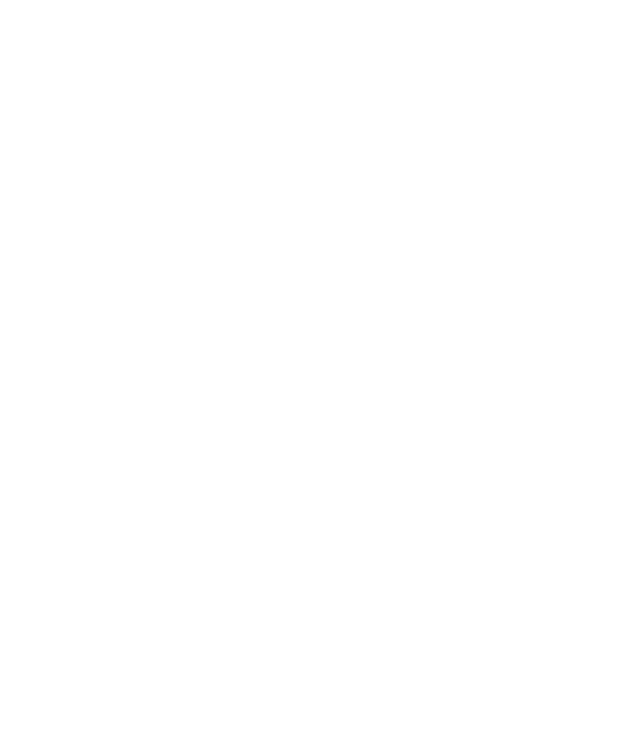
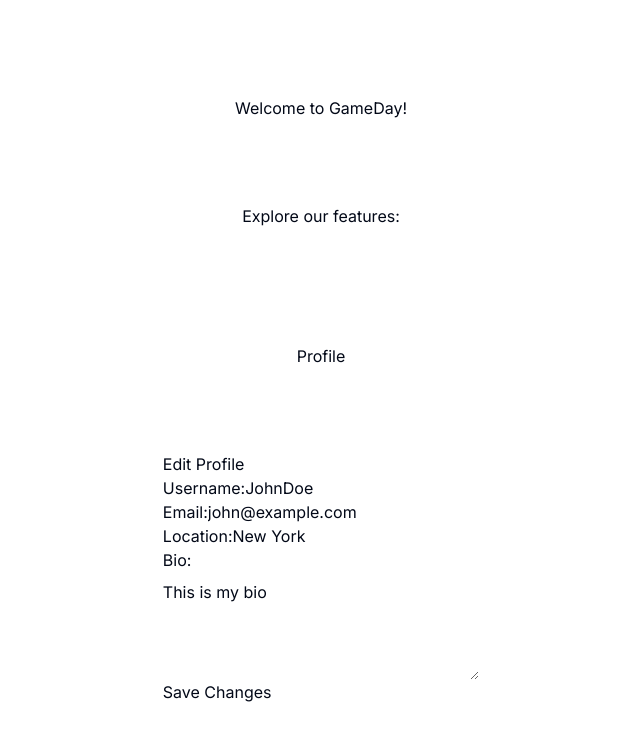
Before and after one commit to dmroberts302/HackathonS24, a Next.js app in the folder gameday/: page / in a window 1280 px wide. Shown: the top 740 px of the page, without its empty margins (319-959 px from the left). Built offline with nearby package versions, Linux system fonts and the light colour scheme.

Commit message:
base edit profile implementation

```diff
--- a/gameday/app/page.tsx
+++ b/gameday/app/page.tsx
@@ -1,9 +1,28 @@
 import Image from "next/image";
+import dynamic from 'next/dynamic'; // Import dynamic from Next.js
+import React from 'react';
+import Link from 'next/link'; // Import Link from Next.js
+
+const ProfilePage = dynamic(() => import('./profile/page').catch(error => {
+  console.error('Error loading ProfilePage:', error);
+  return () => <div>Error loading ProfilePage. Please try again later.</div>;
+}), { ssr: false });
 
 export default function Home() {
   return (
     <main className="flex min-h-screen flex-col items-center justify-between p-24">
-
+      <h1>Welcome to GameDay!</h1>
+      <p>Explore our features:</p>
+      <nav className="mt-8">
+        <ul className="flex space-x-4">
+          <li>
+          <Link href="/profile" passHref>
+            Profile
+          </Link>
+          </li>
+        </ul>
+      </nav>
+      <ProfilePage />
     </main>
   );
 }
--- /dev/null
+++ b/gameday/app/profile/page.module.css
@@ -0,0 +1,13 @@
+.bioContainer {
+    display: flex;
+    flex-direction: column;
+  }
+
+  .bioContainer label {
+    margin-bottom: 8px;
+  }
+
+  .bioTextarea {
+    width: 100%;
+    height: 100px; /* Set the height of the textarea */
+  }
--- a/gameday/app/profile/page.tsx
+++ b/gameday/app/profile/page.tsx
@@ -0,0 +1,87 @@
+"use client";
+import React, { useState, useEffect } from 'react';
+import styles from './page.module.css';
+
+interface UserProfile {
+  username: string;
+  email: string;
+  bio: string;
+  location: string;
+}
+
+const EditProfilePage: React.FC = () => {
+  const [profile, setProfile] = useState<UserProfile>(() => {
+    const savedProfile = localStorage.getItem('profile');
+    return savedProfile ? JSON.parse(savedProfile) : {
+      username: 'JohnDoe',
+      email: 'john@example.com',
+      bio: 'This is my bio',
+      location: 'New York',
+    };
+  });
+
+  useEffect(() => {
+    localStorage.setItem('profile', JSON.stringify(profile));
+  }, [profile]);
+
+  const handleChange = (e: React.ChangeEvent<HTMLInputElement | HTMLTextAreaElement>) => {
+    const { name, value } = e.target;
+    setProfile(prevProfile => ({
+      ...prevProfile,
+      [name]: value
+    }));
+  };
+
+  const handleSubmit = (e: React.FormEvent) => {
+    e.preventDefault();
+    // Handle submission, e.g., send data to backend
+    console.log('Profile updated:', profile);
+  };
+
+  return (
+    <div>
+      <h2>Edit Profile</h2>
+      <form onSubmit={handleSubmit}>
+        <div>
+          <label>Username:</label>
+          <input
+            type="text"
+            name="username"
+            value={profile.username}
+            onChange={handleChange}
+          />
+        </div>
+        <div>
+          <label>Email:</label>
+          <input
+            type="email"
+            name="email"
+            value={profile.email}
+            onChange={handleChange}
+          />
+        </div>
+        <div>
+          <label>Location:</label>
+          <input
+            type="text"
+            name="location"
+            value={profile.location}
+            onChange={handleChange}
+          />
+        </div>
+        <div className={styles.bioContainer}>
+          <label>Bio:</label>
+          <textarea
+            name="bio"
+            value={profile.bio}
+            onChange={handleChange}
+            className={styles.bioTextarea}
+          />
+        </div>
+        <button type="submit">Save Changes</button>
+      </form>
+    </div>
+  );
+};
+
+export default EditProfilePage;
```
Also changed, not shown: 1 other file (tests, documents, lock files or other folders).
